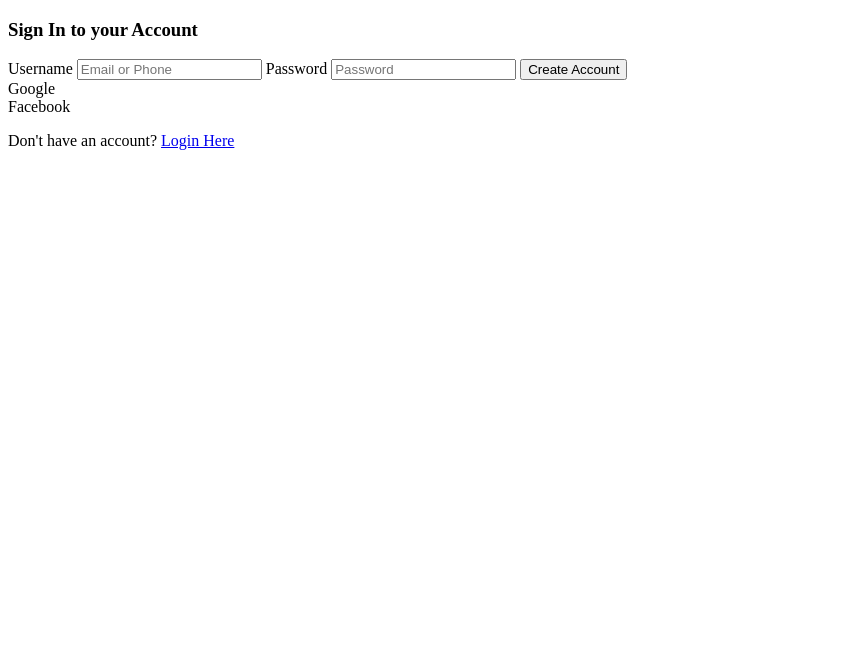
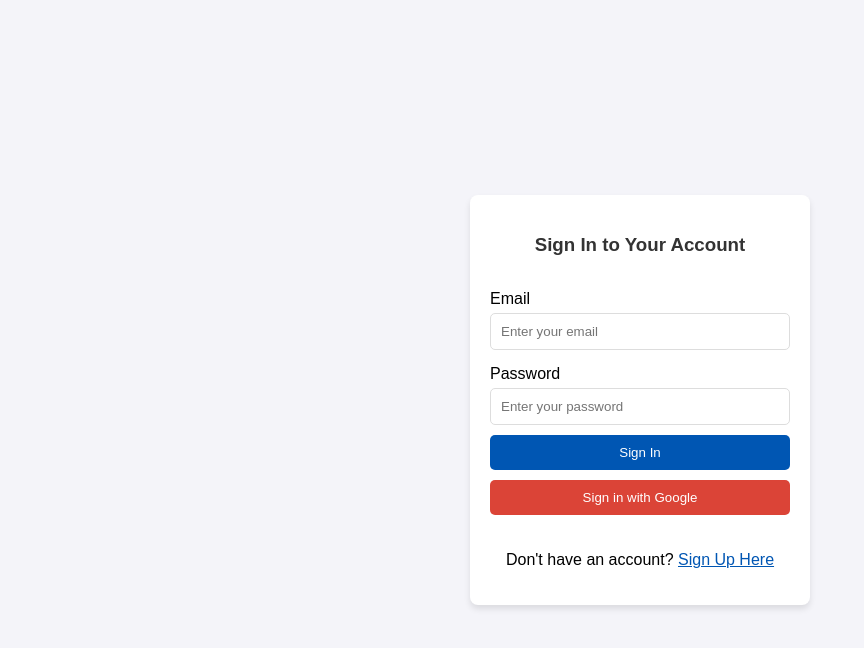
Before and after one commit to evakor/FirebaseProject, a plain HTML site: page signIn.html in a window 1280 px wide. Shown: the whole page, without its empty margins (0-864 px from the left). Drawn offline with Linux system fonts and the light colour scheme.

Commit message:
Google sign in works as well

```diff
--- a/register.html
+++ b/register.html
@@ -2,24 +2,87 @@
 <html lang="en">
 <head>
     <meta charset="UTF-8">
-    <meta name="viewport" content="width=<device-width>, initial-scale=1.0">
+    <meta name="viewport" content="width=device-width, initial-scale=1.0">
     <title>Sign Up page</title>
-    <script type="module" src="signUp.js" defer></script>
+    <script type="module" src="signUpEmail.js" defer></script>
+    <script type="module" src="signUpGoogle.js" defer></script>
+    <style>
+        body {
+            font-family: Arial, sans-serif;
+            background: #f4f4f9;
+            display: flex;
+            justify-content: center;
+            align-items: center;
+            height: 100vh;
+            margin: 0;
+        }
+        form {
+            background: white;
+            padding: 20px;
+            border-radius: 8px;
+            box-shadow: 0 4px 6px rgba(0,0,0,0.1);
+            width: 300px;
+        }
+        h3 {
+            text-align: center;
+            color: #333;
+        }
+        label {
+            display: block;
+            margin: 15px 0 5px;
+        }
+        input[type="email"], input[type="password"], button, .go {
+            width: 100%;
+            padding: 10px;
+            border-radius: 5px;
+            border: 1px solid #ddd;
+            box-sizing: border-box;
+        }
+        button, .go {
+            background: #0056b3;
+            color: white;
+            border: none;
+            margin-top: 10px;
+            cursor: pointer;
+        }
+        button:hover, .go:hover {
+            background: #004494;
+        }
+        .social {
+            margin-top: 10px;
+        }
+        .fb {
+            background: #4267B2;
+            color: white;
+            text-align: center;
+            padding: 10px;
+            border-radius: 5px;
+            cursor: pointer;
+            margin-top: 10px;
+        }
+        .form {
+            text-align: center;
+            margin-top: 20px;
+        }
+        a {
+            color: #0056b3;
+        }
+    </style>
 </head>
 <body>
     <form>
         <h3>Create Account</h3>
 
-        <label for="username">Username</label>
-        <input type="email" placeholder="Email or Phone" id="email" required>
+        <label for="email">Email</label>
+        <input type="email" placeholder="Enter your email" id="email" required>
 
         <label for="password">Password</label>
-        <input type="password" placeholder="Password" id="password" required>
+        <input type="password" placeholder="Enter your password" id="password" required>
 
         <button id="submit" type="submit">Create Account</button>
         <div class="social">
-            <div class="go" id="google">Google</div>
-            <div class="fb" id="google">Facebook</div>
+            <button type="button" class="go" id="google">Sign in with Google</button>
+
         </div>
 
         <div class="form">
--- a/signIn.html
+++ b/signIn.html
@@ -2,30 +2,93 @@
 <html lang="en">
 <head>
     <meta charset="UTF-8">
-    <meta name="viewport" content="width=<device-width>, initial-scale=1.0">
-    <title>Sign Up page</title>
-    <script type="module" src="signIn.js" defer></script>
+    <meta name="viewport" content="width=device-width, initial-scale=1.0">
+    <title>Sign In Page</title>
+    <script type="module" src="signInEmail.js" defer></script>
+    <script type="module" src="signUpGoogle.js" defer></script>
+    <style>
+        body {
+            font-family: Arial, sans-serif;
+            background: #f4f4f9;
+            display: flex;
+            justify-content: center;
+            align-items: center;
+            height: 100vh;
+            margin: 0;
+        }
+        form {
+            background: white;
+            padding: 20px;
+            border-radius: 8px;
+            box-shadow: 0 4px 6px rgba(0,0,0,0.1);
+            width: 300px;
+            display: flex;
+            flex-direction: column;
+        }
+        h3 {
+            text-align: center;
+            color: #333;
+        }
+        label {
+            display: block;
+            margin-top: 15px;
+        }
+        input[type="email"], input[type="password"] {
+            width: 100%;
+            padding: 10px;
+            margin-top: 5px;
+            border-radius: 5px;
+            border: 1px solid #ddd;
+            box-sizing: border-box;
+        }
+        button, .go, .fb {
+            width: 100%;
+            padding: 10px;
+            border-radius: 5px;
+            border: none;
+            color: white;
+            margin-top: 10px;
+            cursor: pointer;
+            text-align: center;
+        }
+        button {
+            background: #0056b3;
+        }
+        .go {
+            background: #db4437; /* Google color */
+        }
+        .fb {
+            background: #4267B2; /* Facebook color */
+        }
+        button:hover, .go:hover, .fb:hover {
+            opacity: 0.9;
+        }
+        .form {
+            text-align: center;
+            margin-top: 20px;
+        }
+        a {
+            color: #0056b3;
+            text-decoration: none;
+        }
+        a:hover {
+            text-decoration: underline;
+        }
+    </style>
 </head>
 <body>
     <form>
-        <h3>Sign In to your Account</h3>
-
-        <label for="username">Username</label>
-        <input type="email" placeholder="Email or Phone" id="email" required>
-
+        <h3>Sign In to Your Account</h3>
+        <label for="email">Email</label>
+        <input type="email" placeholder="Enter your email" id="email" required>
         <label for="password">Password</label>
-        <input type="password" placeholder="Password" id="password" required>
-
-        <button id="submit" type="submit">Create Account</button>
-        <div class="social">
-            <div class="go" id="google">Google</div>
-            <div class="fb" id="google">Facebook</div>
-        </div>
-
+        <input type="password" placeholder="Enter your password" id="password" required>
+        <button id="submit" type="submit">Sign In</button>
+        <button type="button" class="go" id="google">Sign in with Google</button>
         <div class="form">
             <p>Don't have an account?
                 <span>
-                    <a href="register.html">Login Here</a>
+                    <a href="register.html"><u>Sign Up Here</u></a>
                 </span>
             </p>
         </div>
--- a/signUp.js
+++ b/signInEmail.js
@@ -1,6 +1,8 @@
 import { initializeApp } from "https://www.gstatic.com/firebasejs/11.1.0/firebase-app.js";
-import {getAuth, createUserWithEmailAndPassword } from "https://www.gstatic.com/firebasejs/11.1.0/firebase-auth.js";
-
+import {
+  getAuth,
+  signInWithEmailAndPassword,
+} from "https://www.gstatic.com/firebasejs/11.1.0/firebase-auth.js";
 
 // Your web app's Firebase configuration
 // For Firebase JS SDK v7.20.0 and later, measurementId is optional
@@ -17,23 +19,22 @@ const firebaseConfig = {
 // Initialize Firebase
 const app = initializeApp(firebaseConfig);
 
-
-
 //submit button
-const submit = document.getElementById('submit');
-submit.addEventListener("click",function(event){
+const submit = document.getElementById("submit");
+submit.addEventListener("click", function (event) {
   event.preventDefault();
 
   //inputs
   const email = document.getElementById("email").value;
   const password = document.getElementById("password").value;
+
   const auth = getAuth();
-  createUserWithEmailAndPassword(auth, email, password)
+  signInWithEmailAndPassword(auth, email, password)
     .then((userCredential) => {
       // Signed up
       const user = userCredential.user;
-      alert("Creating your account");
-      window.location.href = "home.html";
+      alert("Connecting with your account");
+      window.location.href = "message.html";
       // ...
     })
     .catch((error) => {
@@ -42,5 +43,5 @@ submit.addEventListener("click",function(event){
       alert(errorMessage);
       // ..
     });
-  alert(5);
-})
+
+});
--- a/signIn.js
+++ b/signUpEmail.js
@@ -1,8 +1,7 @@
 import { initializeApp } from "https://www.gstatic.com/firebasejs/11.1.0/firebase-app.js";
-import {
-  getAuth,
-  signInWithEmailAndPassword,
-} from "https://www.gstatic.com/firebasejs/11.1.0/firebase-auth.js";
+import {getAuth, createUserWithEmailAndPassword } from "https://www.gstatic.com/firebasejs/11.1.0/firebase-auth.js";
+
+
 
 // Your web app's Firebase configuration
 // For Firebase JS SDK v7.20.0 and later, measurementId is optional
@@ -19,21 +18,23 @@ const firebaseConfig = {
 // Initialize Firebase
 const app = initializeApp(firebaseConfig);
 
+
+
 //submit button
-const submit = document.getElementById("submit");
-submit.addEventListener("click", function (event) {
+const submit = document.getElementById('submit');
+submit.addEventListener("click",function(event){
   event.preventDefault();
 
   //inputs
   const email = document.getElementById("email").value;
   const password = document.getElementById("password").value;
   const auth = getAuth();
-  signInWithEmailAndPassword(auth, email, password)
+  createUserWithEmailAndPassword(auth, email, password)
     .then((userCredential) => {
       // Signed up
       const user = userCredential.user;
-      alert("Connecting with your account");
-      window.location.href = "home.html";
+      alert("Creating your account");
+      window.location.href = "message.html";
       // ...
     })
     .catch((error) => {
@@ -42,5 +43,5 @@ submit.addEventListener("click", function (event) {
       alert(errorMessage);
       // ..
     });
-  alert(5);
-});
+
+})
--- /dev/null
+++ b/signUpGoogle.js
@@ -0,0 +1,46 @@
+import { initializeApp } from "https://www.gstatic.com/firebasejs/11.1.0/firebase-app.js";
+import {
+  getAuth,
+  signInWithPopup,
+  GoogleAuthProvider,
+} from "https://www.gstatic.com/firebasejs/11.1.0/firebase-auth.js";
+
+
+
+
+const firebaseConfig = {
+  apiKey: "AIzaSyAd7mGGS4TrkQXoBLbKth6xloRKDMm57H4",
+  authDomain: "project---asfaleia-ypologiston.firebaseapp.com",
+  projectId: "project---asfaleia-ypologiston",
+  storageBucket: "project---asfaleia-ypologiston.firebasestorage.app",
+  messagingSenderId: "198574425736",
+  appId: "1:198574425736:web:cd463162d583704ee4813d",
+  measurementId: "G-1KWYE423JP",
+};
+
+// Initialize Firebase
+const app = initializeApp(firebaseConfig);
+const auth = getAuth(app);
+auth.languageCode = 'en'
+const provider = new GoogleAuthProvider(); //Create an instance of the Google provider object:
+
+const googleLogin = document.getElementById("google");
+googleLogin.addEventListener("click", function(){
+    signInWithPopup(auth, provider)
+      .then((result) => {
+        // This gives you a Google Access Token. You can use it to access the Google API.
+        const credential = GoogleAuthProvider.credentialFromResult(result);
+        // const token = credential.accessToken;
+        // The signed-in user info.
+        const user = result.user;
+        console.log(user);
+        window.location.href = "message.html";
+
+      })
+      .catch((error) => {
+        // Handle Errors here.
+        const errorCode = error.code;
+        const errorMessage = error.message;
+       alert(errorMessage);
+      });
+})
```
Also changed, not shown: message.html (renamed from home.html), signInGoogle.js (added).
